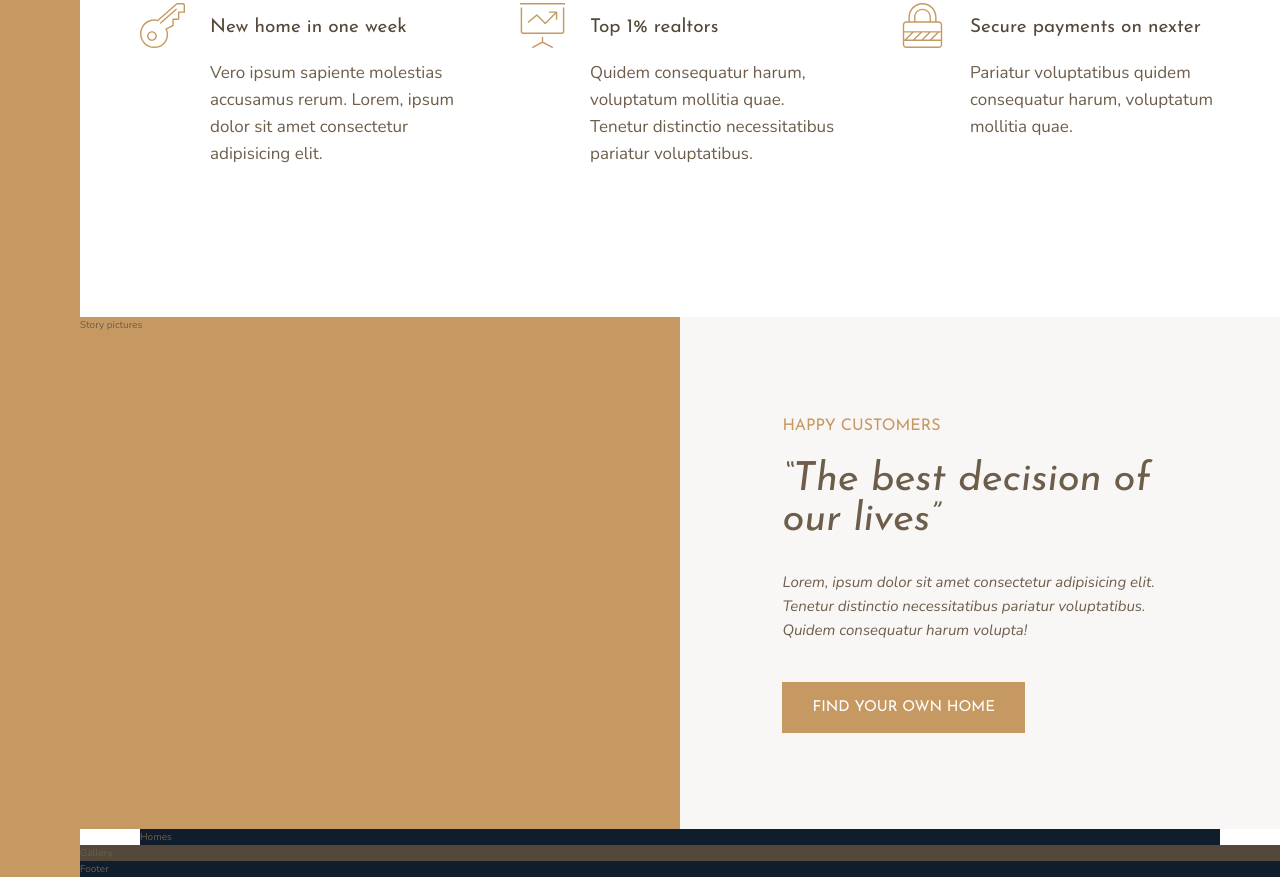
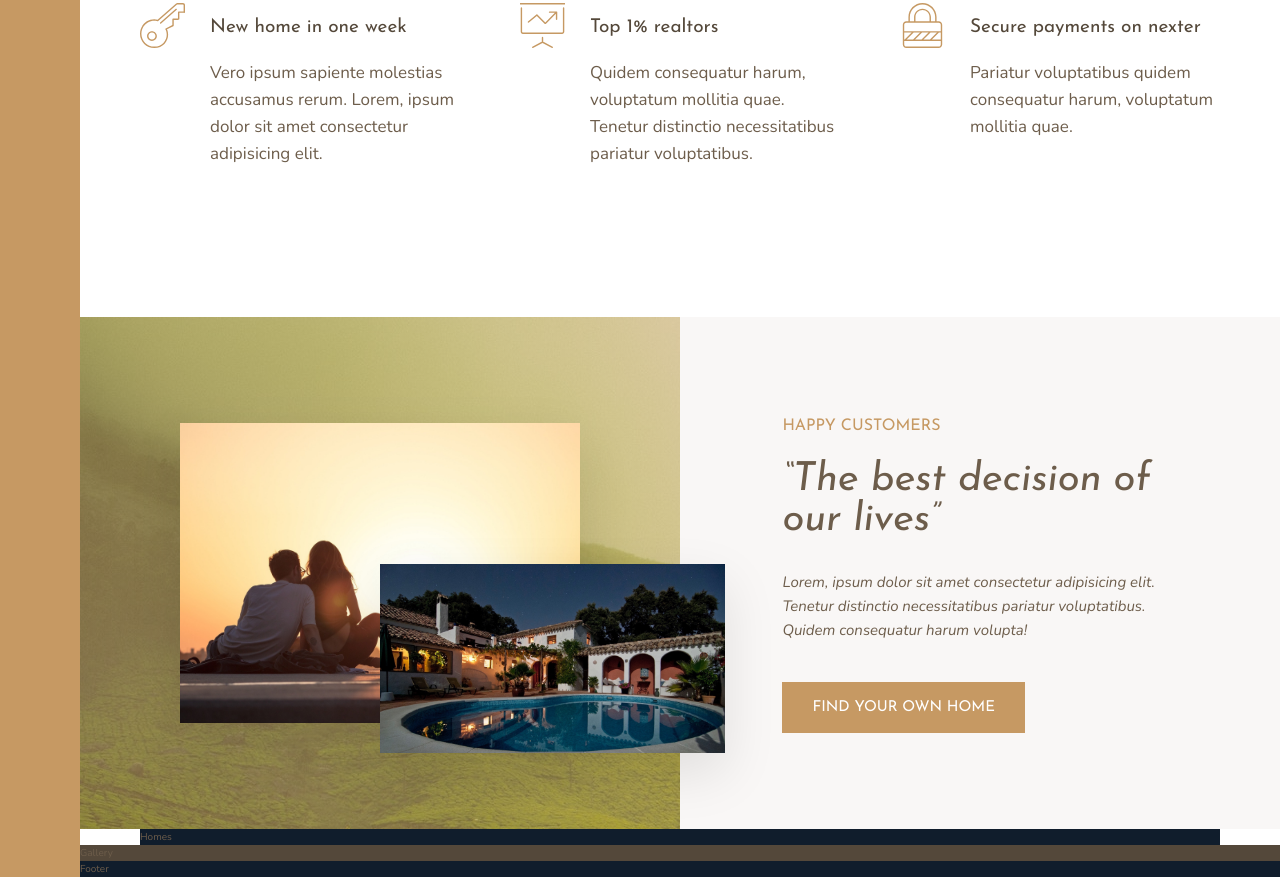
Before and after one commit to timmaloshtan/nexter-css-course, a website: page index.html in a window 1280 px wide. Shown: the part 991-1868 px from the top of the page. Drawn offline with nearby package versions, Linux system fonts and the light colour scheme.

Commit message:
Story pictures

```diff
--- a/index.html
+++ b/index.html
@@ -94,7 +94,8 @@
         </section>
 
         <div class="story__pictures">
-            Story pictures
+            <img src="img/story-1.jpeg " alt="Couple with new house" class="story__img--1">
+            <img src="img/story-2.jpeg " alt="New house" class="story__img--2">
         </div>
 
         <div class="story__content">
--- a/sass/_story.scss
+++ b/sass/_story.scss
@@ -2,6 +2,29 @@
     &__pictures {
         background-color: $color-primary;
         grid-column: full-start / col-end 4;
+        background-image: linear-gradient(rgba($color-primary, .5), rgba($color-primary, .5)), url(../img/back.jpg);
+
+        display: grid;
+        grid-template-rows: repeat(6, 1fr);
+        grid-template-columns: repeat(6, 1fr);
+        align-items: center;
+    }
+
+    &__img--1 {
+        width: 100%;
+
+        grid-row: 2 / 6;
+        grid-column: 2 / 6;
+        box-shadow: 0 2rem 5rem rgba(#000, .1);
+    }
+
+    &__img--2 {
+        width: 115%;
+
+        grid-row: 4 / 6;
+        grid-column: 4 / 7;
+        z-index: 20;
+        box-shadow: 0 2rem 5rem rgba(#000, .1);
     }
 
     &__content {
```
Also changed, not shown: css/style.css.
